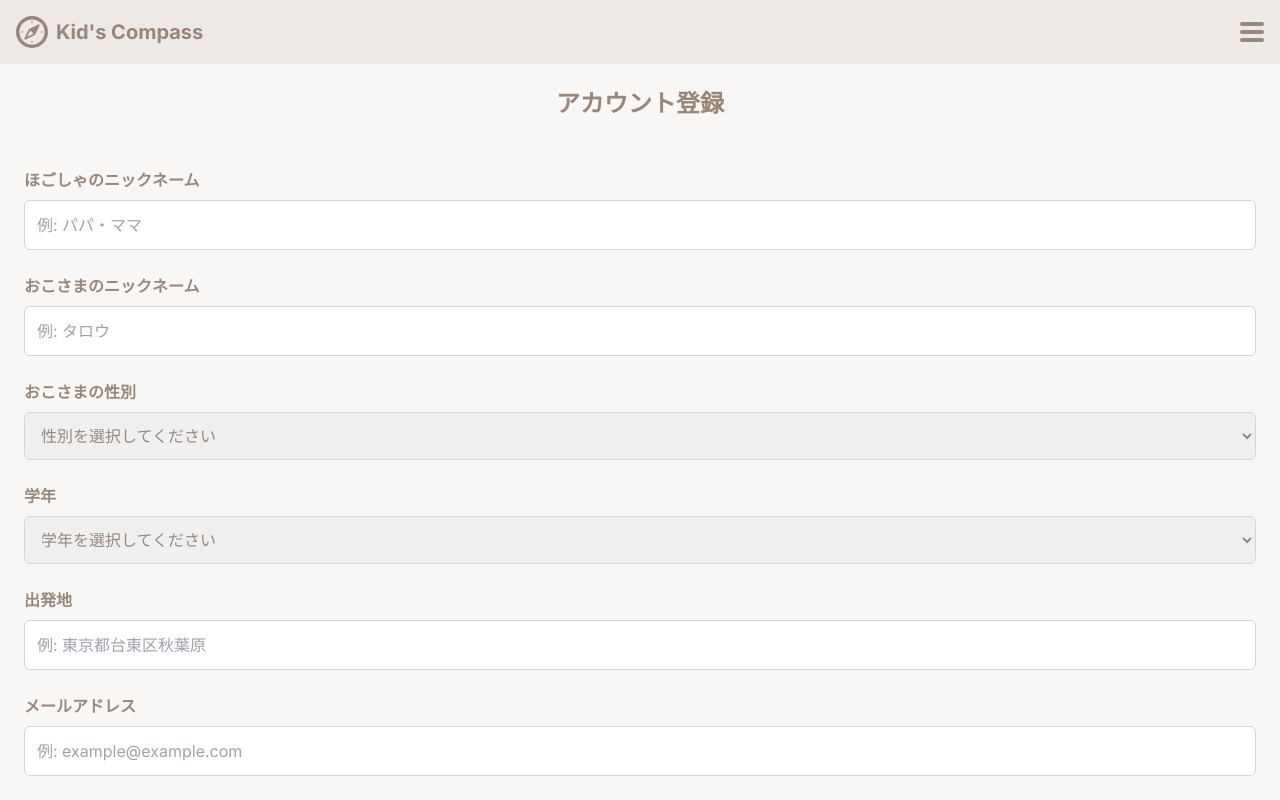
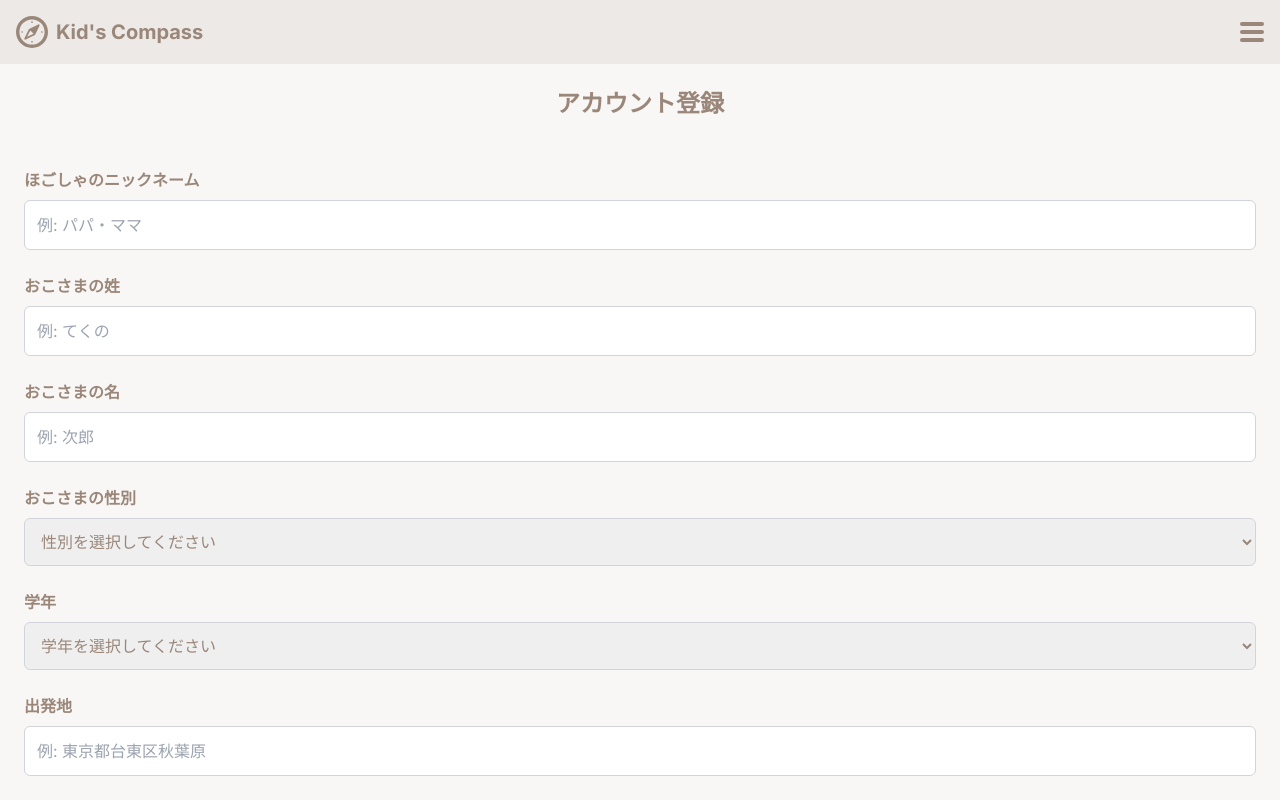
Before and after one commit to tech0mg/test-mg1230, a Next.js app in the folder frontend/: page /customers/login/login-new in a window 1280 px wide. Shown: the top 800 px of the page. Built offline with nearby package versions, Linux system fonts and the light colour scheme; no server answers.

Commit message:
子どもの情報をニックネームではなく姓名に変更しました。

```diff
--- a/frontend/src/app/customers/login/login-new/page.jsx
+++ b/frontend/src/app/customers/login/login-new/page.jsx
@@ -61,16 +61,29 @@ export default function Register() {
         </div>
 
         <div>
-          <label className="block font-semibold mb-2">おこさまのニックネーム</label>
+          <label className="block font-semibold mb-2">おこさまの姓</label>
           <input
             name="child_nickname"
             type="text"
             onChange={handleChange}
             className="w-full p-3 border border-gray-300 rounded-md focus:outline-none focus:ring focus:ring-blue-300"
-            placeholder="例: タロウ"
+            placeholder="例: てくの"
             required
           />
         </div>
+
+        <div>
+          <label className="block font-semibold mb-2">おこさまの名</label>
+          <input
+            name="child_nickname"
+            type="text"
+            onChange={handleChange}
+            className="w-full p-3 border border-gray-300 rounded-md focus:outline-none focus:ring focus:ring-blue-300"
+            placeholder="例: 次郎"
+            required
+          />
+        </div>
+
 
         <div>
           <label className="block font-semibold mb-2">おこさまの性別</label>
```
